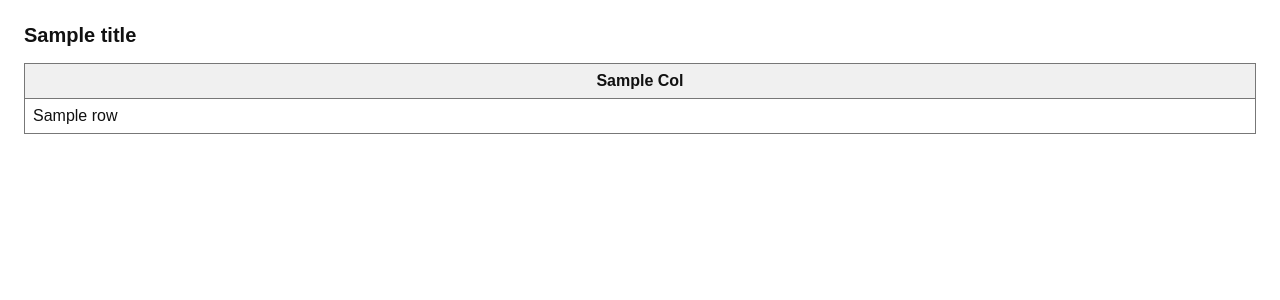
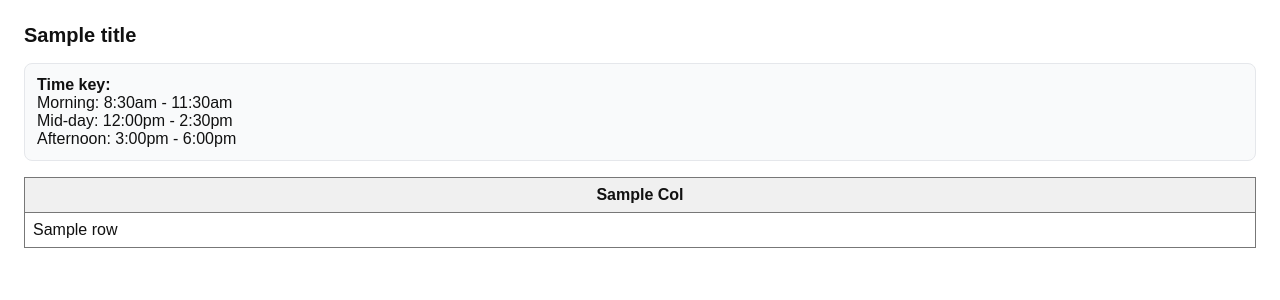
Before and after one commit to zenbakle/exams-invigilators, a Flask app: template templates/pdf_table.html in a window 1280 px wide. Shown: the top 300 px of the page. Run offline with Flask 3, Linux system fonts and the light colour scheme; the template is opened without the code that fills it: most values are stand-ins (such as "Sample title", 1, 10 or a date in 2020); parts of the project's set-up code (start-up, migrations or seed data) failed here and were passed over.

Commit message:
add time key

```diff
--- a/templates/assignments.html
+++ b/templates/assignments.html
@@ -16,6 +16,12 @@
 <div class="actions">
   <a href="{{ url_for('assignments_pdf') }}?department={{ selected_department }}"><button type="button">Download
       PDF</button></a>
+</div>
+<div class="time-key" style="margin-bottom:16px; padding:12px; background:#f9fafb; border:1px solid #e5e7eb; border-radius:8px;">
+  <strong>Time key:</strong>
+  <div>Morning: 8:30am - 11:30am</div>
+  <div>Mid-day: 12:00pm - 2:30pm</div>
+  <div>Afternoon: 3:00pm - 6:00pm</div>
 </div>
 <table>
   <thead>
--- a/templates/pdf_table.html
+++ b/templates/pdf_table.html
@@ -45,6 +45,12 @@
 
 <body>
   <h1>{{ title }}</h1>
+  <div style="margin-bottom:16px; padding:12px; background:#f9fafb; border:1px solid #e5e7eb; border-radius:8px;">
+    <strong>Time key:</strong>
+    <div>Morning: 8:30am - 11:30am</div>
+    <div>Mid-day: 12:00pm - 2:30pm</div>
+    <div>Afternoon: 3:00pm - 6:00pm</div>
+  </div>
   <table>
     <thead>
       <tr>
--- a/templates/staff_schedule.html
+++ b/templates/staff_schedule.html
@@ -10,6 +10,12 @@
   {% if rows %}
     <div class="actions">
       <a href="{{ url_for('staff_schedule_pdf') }}?email={{ email }}"><button type="button">Download PDF</button></a>
+    </div>
+    <div class="time-key" style="margin-bottom:16px; padding:12px; background:#f9fafb; border:1px solid #e5e7eb; border-radius:8px;">
+      <strong>Time key:</strong>
+      <div>Morning: 8:30am - 11:30am</div>
+      <div>Mid-day: 12:00pm - 2:30pm</div>
+      <div>Afternoon: 3:00pm - 6:00pm</div>
     </div>
     <table>
       <thead>
```
